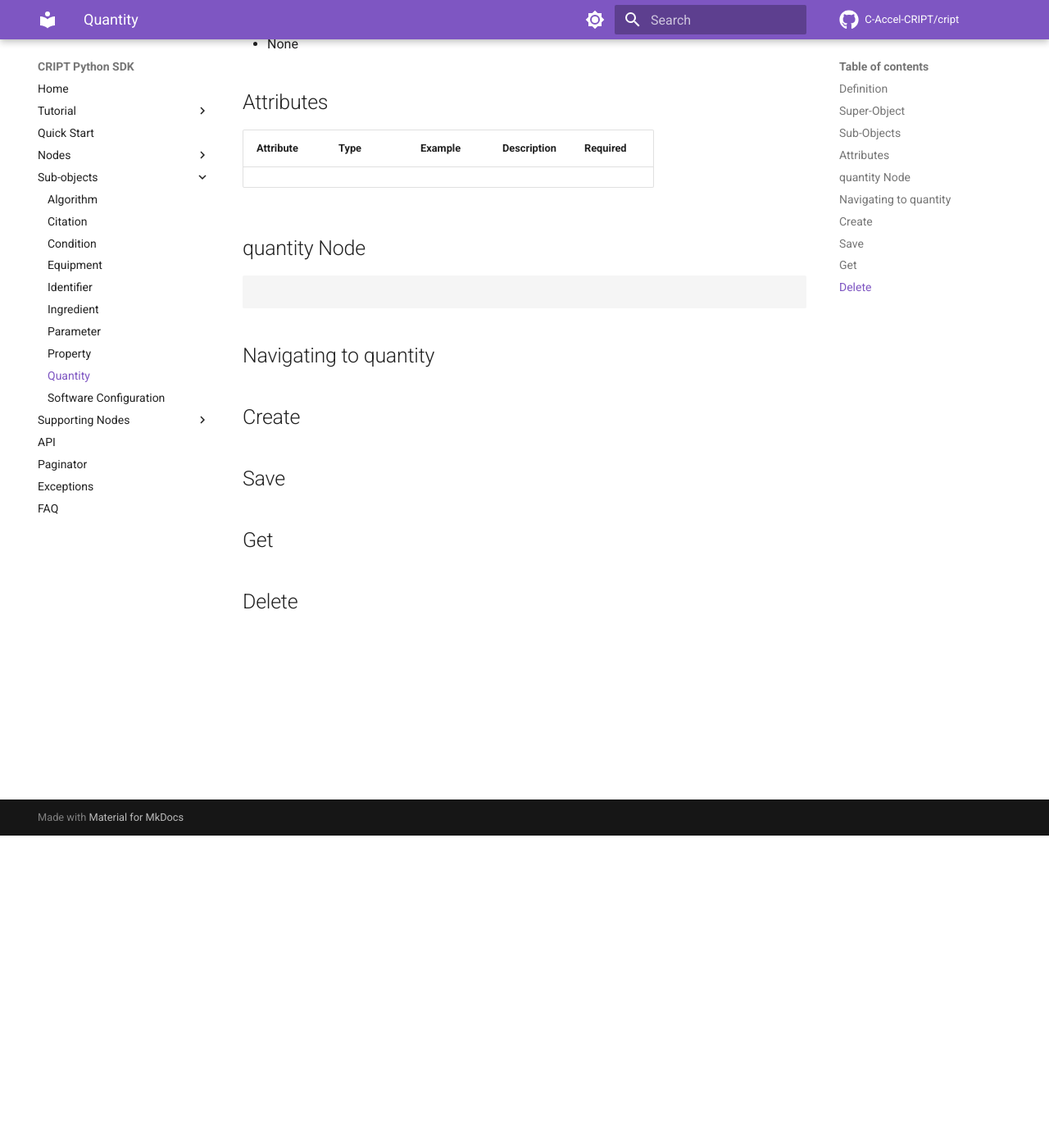
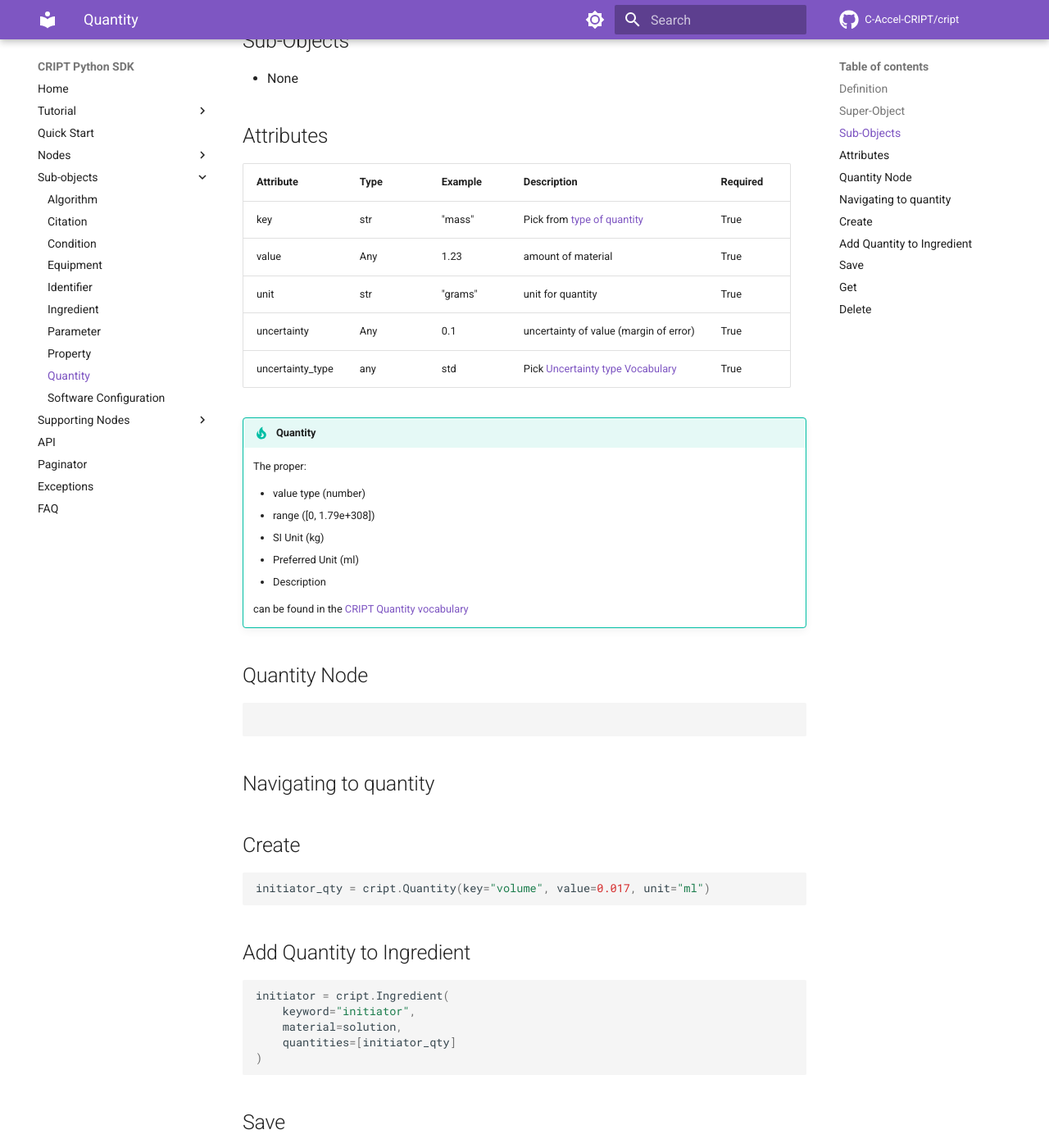
Before and after one commit to C-Accel-CRIPT/sdk-archive, an MkDocs documentation site: the page built from docs/subobjects/quantity.md, in a window 1280 px wide and 1400 px high, scrolled down 381 px. Shown: the whole window at 82% size. Built offline with MkDocs 1.6.1 and Material for MkDocs 9.7.7, drawn with Linux system fonts in a browser that asks for light colours; comment, search, counter and statistics services are not loaded; some of the changed text lies outside the part shown.

Commit message:
finished rough draft for quantity

````diff
--- a/docs/subobjects/quantity.md
+++ b/docs/subobjects/quantity.md
@@ -1,7 +1,7 @@
 # Quantity
 
 ## Definition
-
+The amount of material involved in a process. They are used in the ingredients sub-object.
 
 
 ## Super-Object
@@ -14,11 +14,29 @@
 
 ## Attributes
 
-| Attribute | Type | Example                        | Description                     | Required |
-|-----------|------|--------------------------------|---------------------------------|----------|
+| Attribute        | Type | Example | Description                                                                       | Required |
+|------------------|------|---------|-----------------------------------------------------------------------------------|----------|
+| key              | str  | "mass"  | Pick from [type of quantity](https://criptapp.org/keys/quantity-key/)             | True     |
+| value            | Any  | 1.23    | amount of material                                                                | True     |
+| unit             | str  | "grams" | unit for quantity                                                                 | True     |
+| uncertainty      | Any  | 0.1     | uncertainty of value (margin of error)                                            | True     |
+| uncertainty_type | any  | std     |  Pick [ Uncertainty type Vocabulary](https://criptapp.org/keys/uncertainty-type/) | True     |                                                                                           | True     |
 
 
-## quantity Node
+!!! tip "Quantity"
+    The proper:
+
+    * value type (number)
+    * range ([0, 1.79e+308])
+    * SI Unit (kg)
+    * Preferred Unit (ml)
+    * Description
+
+    can be found in the [CRIPT Quantity vocabulary](https://criptapp.org/keys/quantity-key/)
+
+
+
+## Quantity Node
 
 ```json
 
@@ -29,6 +47,18 @@
 ## Navigating to quantity
 
 ## Create
+```python
+initiator_qty = cript.Quantity(key="volume", value=0.017, unit="ml")
+```
+
+## Add Quantity to Ingredient
+```python
+initiator = cript.Ingredient(
+    keyword="initiator",
+    material=solution,
+    quantities=[initiator_qty]
+)
+```
 
 ## Save
 
````
